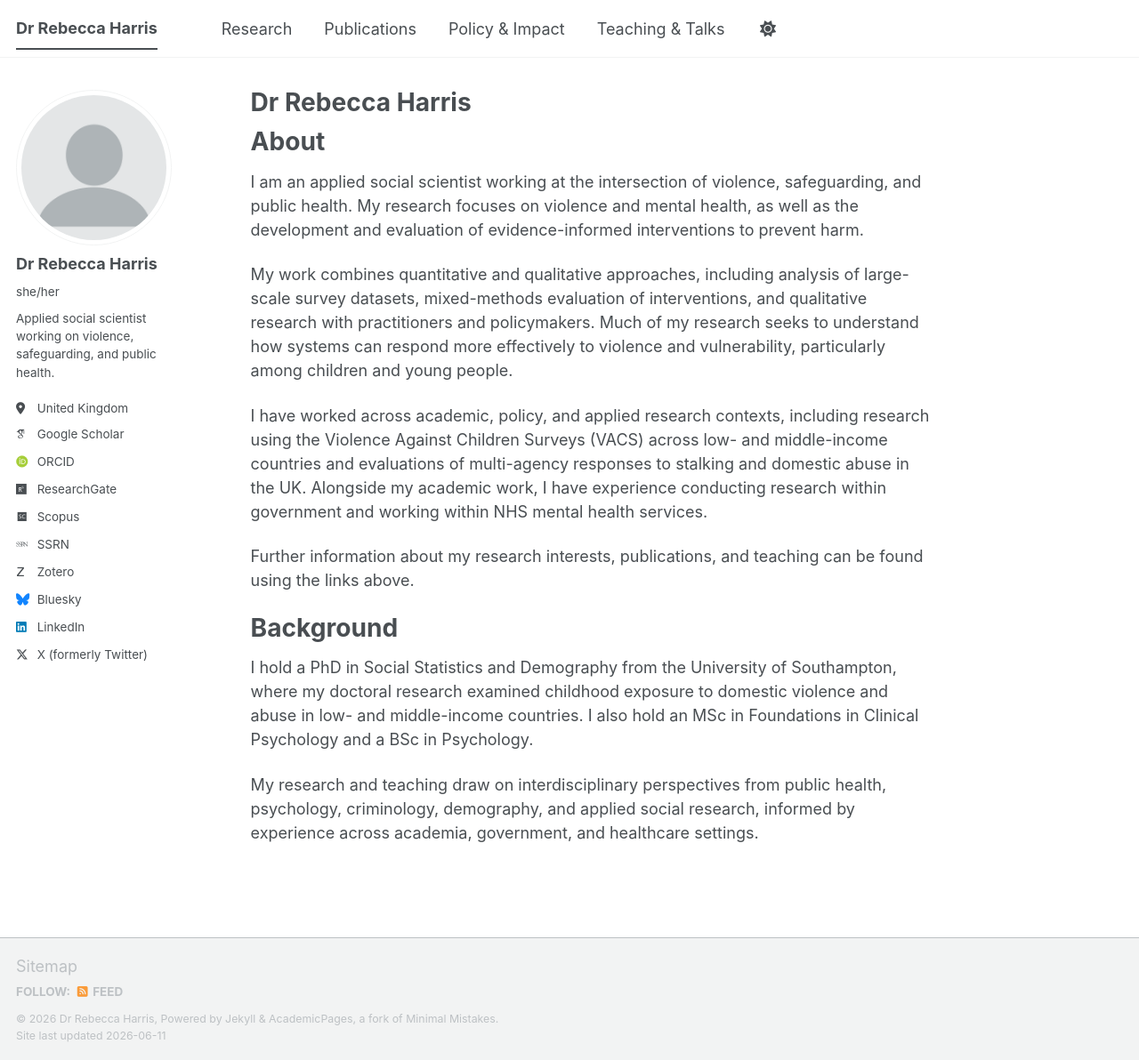
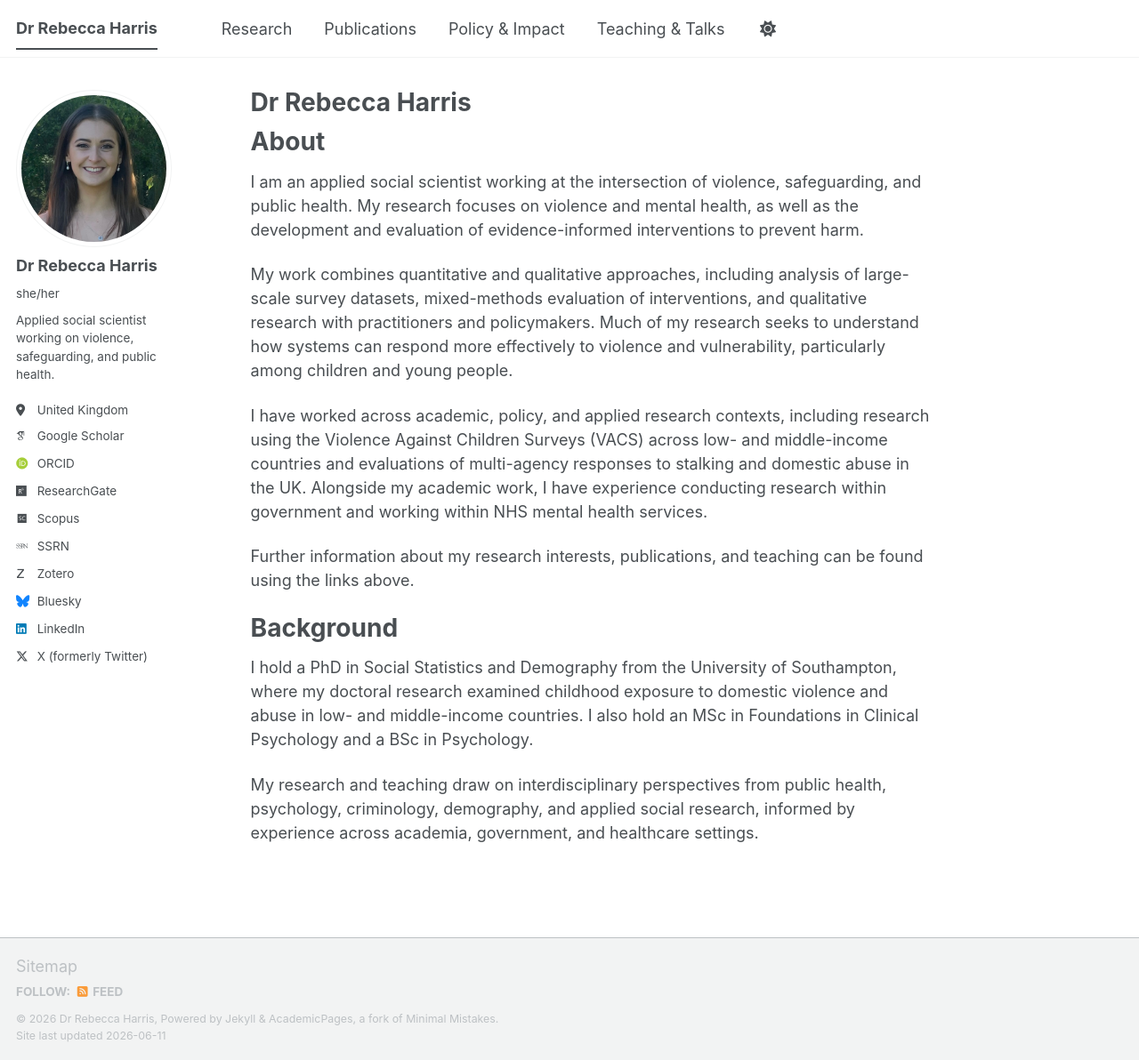
Before and after one commit to DrRebeccaHarris/drrebeccaharris.github.io, a Jekyll site: the page built from _pages/about.md, in a window 1280 px wide and 1192 px high. Shown: the whole window at 89% size. Built offline with Jekyll 4.4.1, drawn with Linux system fonts in a browser that asks for light colours; some web fonts are replaced; a script bundle is joined from its source files by our own code; library files that are not in the unit come from our copies.

Commit message:
Update _config.yml

```diff
--- a/_config.yml
+++ b/_config.yml
@@ -20,7 +20,7 @@ url                      : https://drrebeccaharris.github.io
 #               Additional customization can be done by editing /_includes/author-profile.html
 author:
   # Biographic information
-  avatar           : "profile.png"
+  avatar           : "becca_headshot.jpg"
   name             : Dr Rebecca Harris
   pronouns         : she/her
   bio              : Applied social scientist working on violence, safeguarding, and public health.
```
